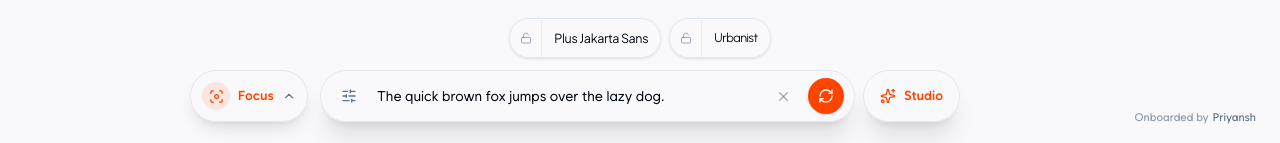
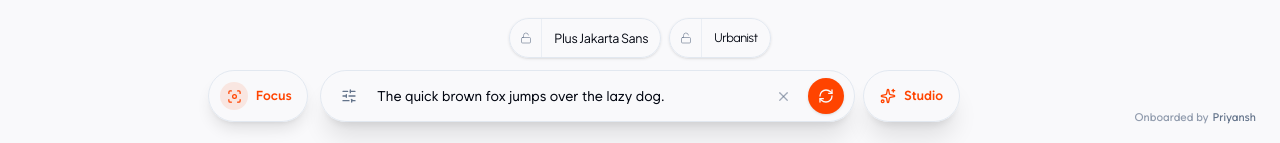
Before and after one commit to Doodle-GitPush/justmytype, a React (Vite) app: page / in a window 1280 px wide. Shown: the part 654-797 px from the top of the page. Built offline with nearby package versions, Linux system fonts and the light colour scheme.

Commit message:
Drop the chevron from the view pill
The pill now shows just the current view's icon and name, and hugs
that label a little tighter.

Co-Authored-By: Claude Opus 5.5 <noreply@anthropic.com>
Claude-Session: https://claude.ai/code/session_015oxB1hFk1KfpXypJfiYKDk

```diff
--- a/src/components/ViewMenu.jsx
+++ b/src/components/ViewMenu.jsx
@@ -1,5 +1,4 @@
 import { useEffect, useLayoutEffect, useRef, useState } from 'react';
-import { ChevronUp } from 'lucide-react';
 import { gsap, useGSAP, EASE, DUR, prefersReducedMotion } from '@/lib/gsap';
 import { TABS } from '../data/constants';
 import { cn } from '@/lib/utils';
@@ -50,7 +49,7 @@ export default function ViewMenu({ activeTab, setActiveTab, corner = 28 }) {
         const el = labelRef.current;
         if (!el) return;
         let alive = true;
-        const measure = () => { if (alive) setPillW(12 + 28 + 8 + el.offsetWidth + 34); };
+        const measure = () => { if (alive) setPillW(12 + 28 + 8 + el.offsetWidth + 16); };
         measure();
         document.fonts?.ready.then(measure).catch(() => {});
         return () => { alive = false; };
@@ -160,7 +159,7 @@ export default function ViewMenu({ activeTab, setActiveTab, corner = 28 }) {
                 aria-haspopup="menu"
                 aria-label={`Preview mode: ${active.label}. Change view`}
                 className={cn(
-                    "absolute right-0 bottom-0 flex items-center gap-2 pl-3 pr-3 rounded-full text-primary transition-opacity",
+                    "absolute right-0 bottom-0 flex items-center gap-2 pl-3 pr-4 rounded-full text-primary transition-opacity",
                     open ? "opacity-0 pointer-events-none duration-100" : "opacity-100 duration-300 delay-100"
                 )}
                 style={{ height: PILL_H, width: pillW }}
@@ -169,7 +168,6 @@ export default function ViewMenu({ activeTab, setActiveTab, corner = 28 }) {
                     <ActiveIcon size={15} />
                 </span>
                 <span ref={labelRef} className="text-[13px] font-semibold whitespace-nowrap">{active.label}</span>
-                <ChevronUp size={14} className="ml-auto text-muted-foreground shrink-0" />
             </button>
 
             {/* Open: the list, laid over the grown surface. */}
```
